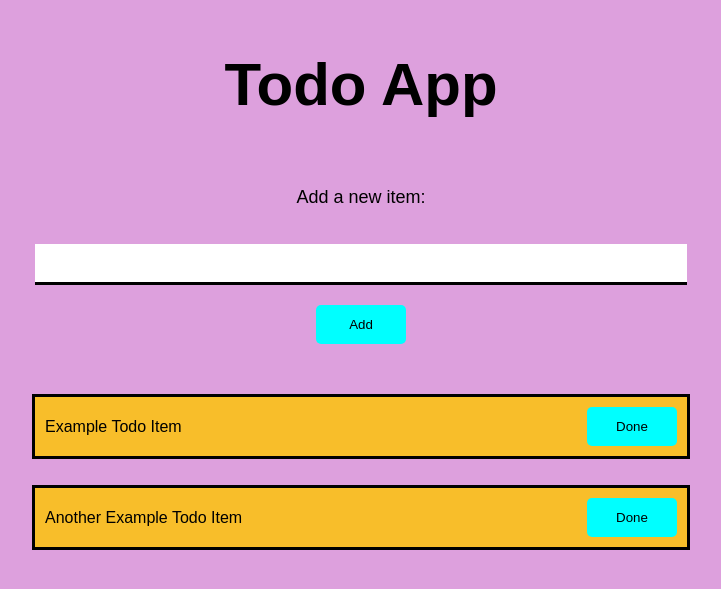
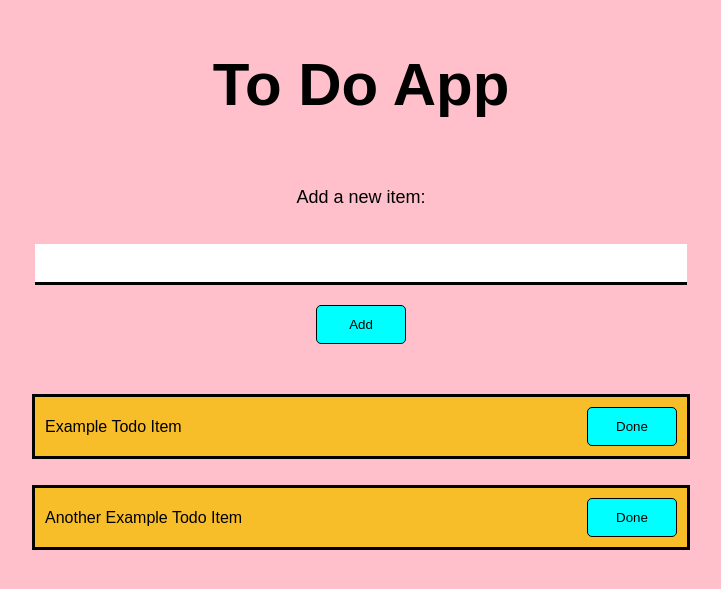
Before and after one commit to kvasduybui/To-Do-App-Flask, a Python web app: template templates/index.html in a window 1280 px wide. Shown: the top 589 px of the page, without its empty margins (279-1000 px from the left). Run offline with Jinja, Linux system fonts and the light colour scheme; the template is opened without the code that fills it, so the values that code supplies are empty.

Commit message:
05-05-23

```diff
--- a/resources/task.py
+++ b/resources/task.py
@@ -15,7 +15,6 @@ class TaskList(MethodView):
     @blp.response(200, TaskSchema(many=True))
     def get(self):
         return TaskModel.query.all()
-        #return render_template("index.html")
 
     @blp.arguments(TaskSchema)
     @blp.response(201, TaskSchema)
--- a/templates/index.html
+++ b/templates/index.html
@@ -1,11 +1,11 @@
 <!DOCTYPE html>
 <html>
 <head>
-	<title>Todo App</title>
+	<title>To Do App</title>
 	<style>
 		body {
 			font-family: Arial, sans-serif;
-			background-color: plum;
+			background-color: pink;
 		}
 
 		h1 {
@@ -38,7 +38,7 @@
 		}
 
 		button {
-			border: none !important;
+			border: 1px solid black;
 			cursor: pointer;
 			border-radius: 5px;
 			background-color: cyan;
@@ -78,7 +78,7 @@
 	</style>
 </head>
 <body>
-	<h1>Todo App</h1>
+	<h1>To Do App</h1>
 	<form>
 		<label for="todo-item">Add a new item:</label>
 			<input type="text" id="todo-item" name="todo-item">
```
